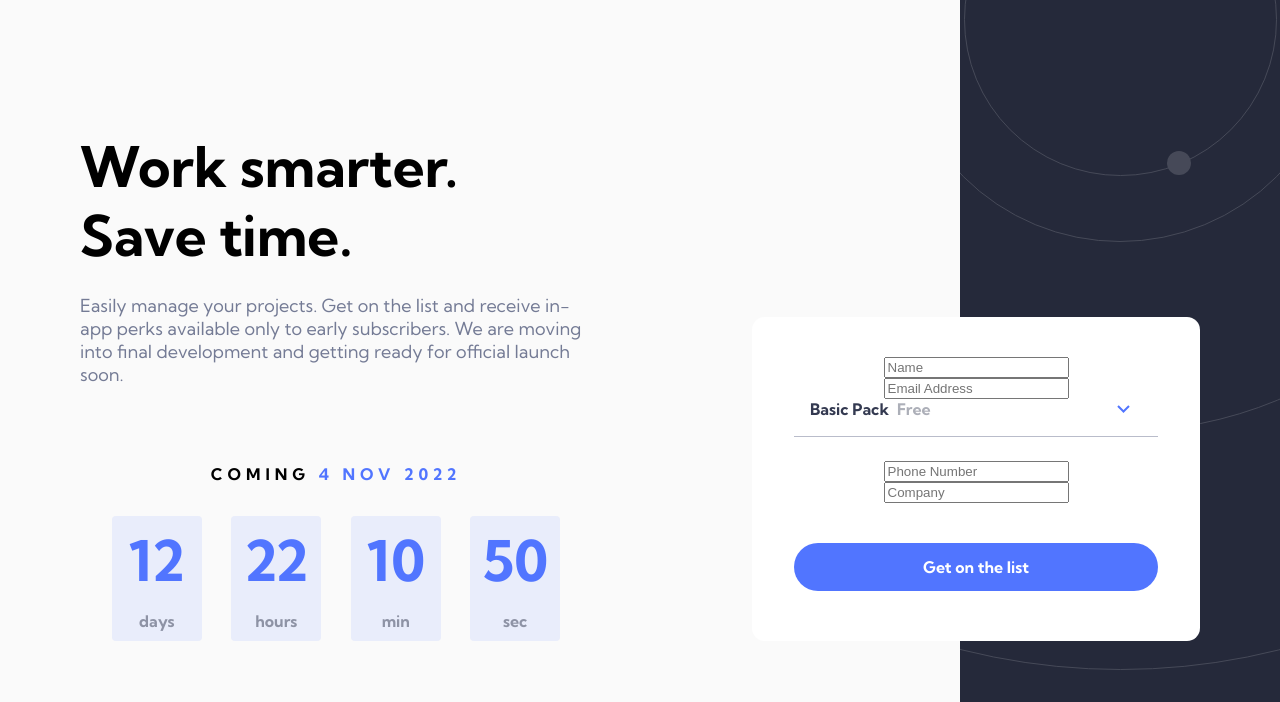
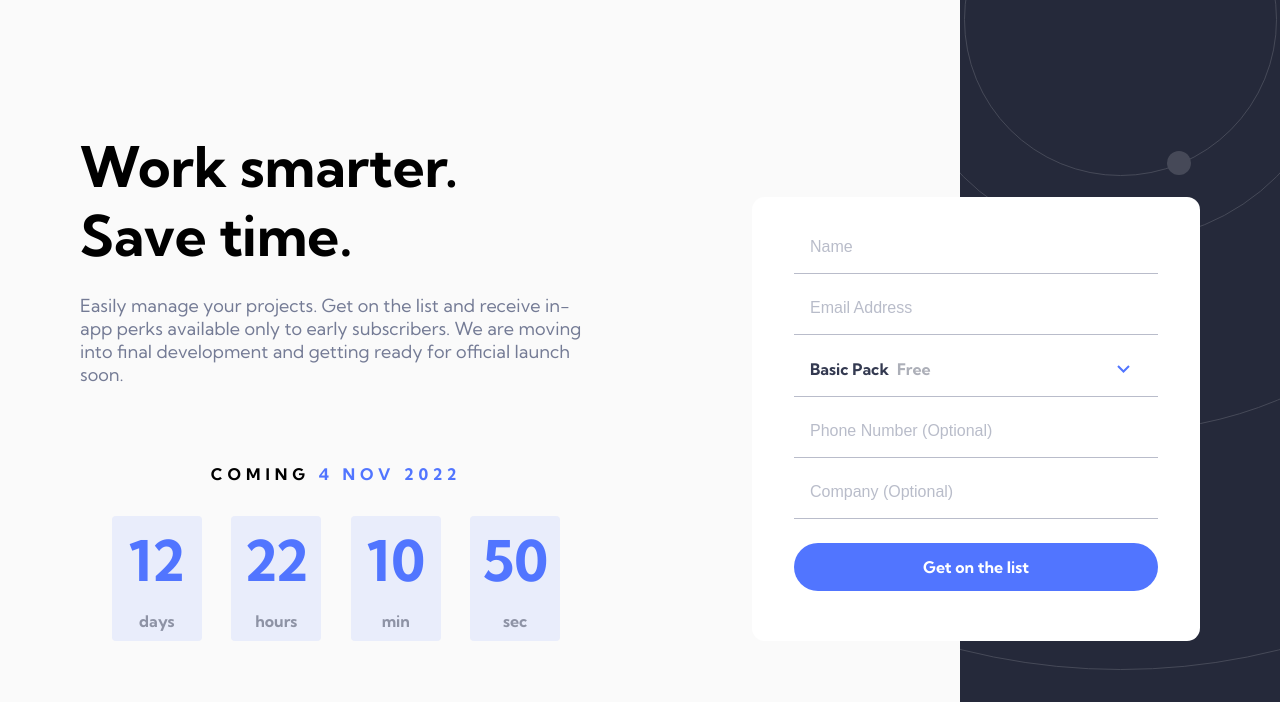
Before and after one commit to aemara/Officelite-coming-soon-site, a plain HTML site: page sign-up.html in a window 1280 px wide. Shown: the part 98-800 px from the top of the page. Drawn offline with Linux system fonts and the light colour scheme.

Commit message:
Add files via upload

```diff
--- a/sign-up.html
+++ b/sign-up.html
@@ -59,8 +59,18 @@
       </div>
 
       <div class="sign-up-form container">
-        <input type="text" placeholder="Name" />
-        <input type="text" placeholder="Email Address" />
+        <input
+          class="input-form name-input"
+          name="name"
+          type="text"
+          placeholder="Name"
+        />
+        <input
+          class="input-form email-input"
+          name="email"
+          type="text"
+          placeholder="Email Address"
+        />
         <div class="dropdown-menu">
           <div class="selected-choice">
             <p>Basic Pack<span class="price">Free</span></p>
@@ -137,8 +147,17 @@
             </ul>
           </div>
         </div>
-        <input type="text" placeholder="Phone Number" />
-        <input type="text" placeholder="Company" class="last-input" />
+        <input
+          class="input-form"
+          type="text"
+          placeholder="Phone Number (Optional)"
+        />
+        <input
+          class="input-form"
+          type="text"
+          placeholder="Company (Optional)"
+          class="last-input"
+        />
 
         <a href="#" class="signup-link">Get on the list</a>
       </div>
```
